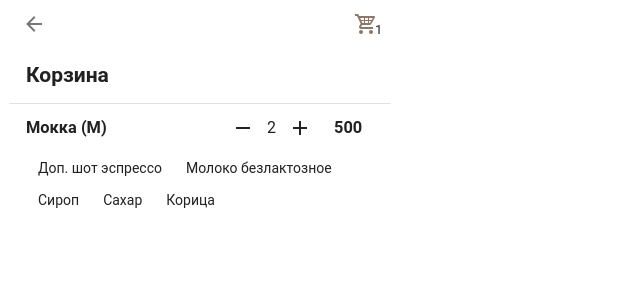
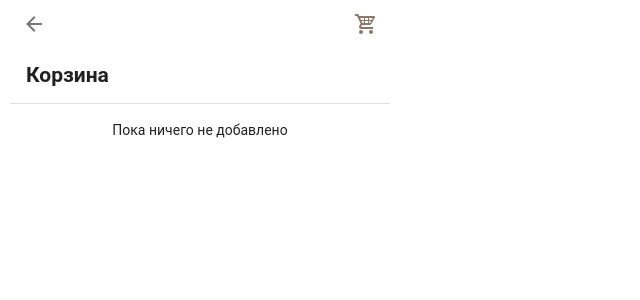
Before and after one commit to Vitykovskiy/ex-pressa-front, a Vue app: page /cart in a window 1280 px wide. Shown: the top 300 px of the page, without its empty margins (0-640 px from the left). Built offline with nearby package versions, Linux system fonts and the light colour scheme; a small style sheet from the web is missing.

Commit message:
Новый формат данных с бэка + рефакторинг

```diff
--- a/src/composables/useCart.ts
+++ b/src/composables/useCart.ts
@@ -1,35 +1,7 @@
 import { ref } from "vue";
 import type { ICartItem } from "./types";
 
-const cart = ref<ICartItem[]>([
-  {
-    id: 202,
-    groupId: 2,
-    name: "Мокка",
-    price: 250,
-    quantity: 2,
-    size: "M",
-    selectedOptions: [
-      {
-        id: 602,
-        name: "Доп. шот эспрессо",
-        price: 50,
-        position: 2,
-        isAvailable: true,
-      },
-      {
-        id: 601,
-        name: "Молоко безлактозное",
-        price: 30,
-        position: 1,
-        isAvailable: true,
-      },
-      { id: 603, name: "Сироп", price: 20, position: 3, isAvailable: true },
-      { id: 604, name: "Сахар", position: 4, isAvailable: true },
-      { id: 605, name: "Корица", position: 5, isAvailable: true },
-    ],
-  },
-]);
+const cart = ref<ICartItem[]>([]);
 
 export function useCart() {
   function addToCart(item: ICartItem): void {
--- a/src/composables/useMenu.ts
+++ b/src/composables/useMenu.ts
@@ -1,32 +1,28 @@
 import type { HttpError } from "@/services/http";
 import menuService from "@/services/menu";
-import { MENU_DATA } from "@/views/menu/constants";
 import {
-  MenuGroupType,
-  type AnyMenuGroup,
+  GroupTypes,
+  type DrinksGroup,
   type OptionsGroup,
-} from "@/views/menu/types";
+  type OtherMenuGroup,
+} from "@/services/menu/types";
+
 import { ref } from "vue";
 
-const menu = ref<AnyMenuGroup[]>([]);
+const menu = ref<(DrinksGroup | OtherMenuGroup)[]>([]);
 const options = ref<OptionsGroup[]>([]);
 
 export function useMenu() {
   async function fetchMenu(): Promise<void> {
-    /*     try {
-      menu.value = await menuService.fetchMenu();
+    try {
+      const data = await menuService.fetchMenu();
+
+      menu.value = data.filter((group) => group.type !== GroupTypes.Options);
+      options.value = data.filter((group) => group.type === GroupTypes.Options);
     } catch (e) {
       const err = e as HttpError;
       console.error(err.message, err.status, err.data);
     }
- */
-    menu.value = MENU_DATA.filter(
-      (group) => group.type !== MenuGroupType.Options
-    );
-
-    options.value = MENU_DATA.filter(
-      (group) => group.type === MenuGroupType.Options
-    );
   }
 
   if (!menu.value.length) {
--- /dev/null
+++ b/src/services/menu/types.ts
@@ -0,0 +1,80 @@
+export type AnyGroup = DrinksGroup | OptionsGroup | OtherMenuGroup;
+
+export const enum GroupTypes {
+  Drinks = "drinks_group",
+  Options = "options_group",
+  Other = "other_group",
+}
+
+export const enum ItemTypes {
+  Drinks = "drink",
+  Options = "option",
+  Other = "other",
+}
+
+export const enum DrinkSizes {
+  Small = "s",
+  Medium = "m",
+  Large = "l",
+}
+
+interface BaseMenuGroup {
+  id: number;
+  key: string;
+  name: string;
+  type: GroupTypes;
+  available: boolean;
+}
+
+export type DrinksGroup = BaseMenuGroup & {
+  type: GroupTypes.Drinks;
+  items: DrinkMenuItem[];
+};
+
+export type OtherMenuGroup = BaseMenuGroup & {
+  type: GroupTypes.Other;
+  items: OtherMenuItem[];
+};
+
+export type OptionsGroup = BaseMenuGroup & {
+  type: GroupTypes.Options;
+  items: OptionMenuItem[];
+};
+
+type BaseMenuItem = {
+  id: number;
+  name: string;
+  description: string | null;
+};
+
+export type DrinkMenuItem = BaseMenuItem & {
+  type: ItemTypes.Drinks;
+  optionsGroupKey: string | null;
+  sizes: DrinkSizeItem[];
+};
+
+export type OptionMenuItem = BaseMenuItem & {
+  type: ItemTypes.Options;
+  price: number | null;
+};
+
+export type OtherMenuItem = BaseMenuItem & {
+  type: ItemTypes.Other;
+  optionsGroupKey: string | null;
+  price: number;
+};
+
+export type MenuItem = DrinkMenuItem | OptionMenuItem | OtherMenuItem;
+
+export interface DrinkSizeItem {
+  size: DrinkSizes;
+  price: number;
+}
+
+export function isDrinksGroup(item: AnyGroup): item is DrinksGroup {
+  return item.type === GroupTypes.Drinks;
+}
+
+export function isDrinkItem(item: MenuItem): item is DrinkMenuItem {
+  return item.type === ItemTypes.Drinks;
+}
--- a/src/views/menu/constants.ts
+++ b/src/views/menu/constants.ts
@@ -1,283 +1,23 @@
-import { type AnyMenuGroup, DrinkSize, MenuGroupType } from "./types";
+import { DrinkSizes } from "@/services/menu/types";
 import type { DataTableHeader } from "vuetify";
-
-export const MENU_DATA: AnyMenuGroup[] = [
-  {
-    id: 1,
-    type: MenuGroupType.Drinks,
-    name: "Классика кофе",
-    position: 1,
-    optionsId: 6,
-    items: [
-      {
-        id: 101,
-        name: "Эспрессо",
-        position: 1,
-        isAvailable: true,
-        sizes: [
-          {
-            size: DrinkSize.Small,
-            price: 120,
-          },
-          {
-            size: DrinkSize.Medium,
-            price: 150,
-          },
-          {
-            size: DrinkSize.Large,
-            price: 180,
-          },
-        ],
-      },
-      {
-        id: 102,
-        name: "Американо",
-        position: 2,
-        isAvailable: true,
-        sizes: [
-          {
-            size: DrinkSize.Small,
-            price: 120,
-          },
-          {
-            size: DrinkSize.Medium,
-            price: 150,
-          },
-          { size: DrinkSize.Large, price: 180 },
-        ],
-      },
-      {
-        id: 103,
-        name: "Капучино",
-        position: 3,
-        isAvailable: true,
-        sizes: [
-          {
-            size: DrinkSize.Small,
-            price: 120,
-          },
-          {
-            size: DrinkSize.Medium,
-            price: 150,
-          },
-          { size: DrinkSize.Large, price: 180 },
-        ],
-      },
-    ],
-  },
-  {
-    id: 2,
-    type: MenuGroupType.Drinks,
-    name: "Сладкий кофе",
-    position: 2,
-    optionsId: 6,
-    items: [
-      {
-        id: 201,
-        name: "Латте карамельный",
-        position: 1,
-        isAvailable: true,
-        sizes: [
-          {
-            size: DrinkSize.Small,
-            price: 120,
-          },
-          {
-            size: DrinkSize.Medium,
-            price: 150,
-          },
-          { size: DrinkSize.Large, price: 180 },
-        ],
-      },
-      {
-        id: 202,
-        name: "Мокка",
-        position: 2,
-        isAvailable: true,
-        sizes: [
-          {
-            size: DrinkSize.Small,
-            price: 120,
-          },
-          {
-            size: DrinkSize.Medium,
-            price: 150,
-          },
-          { size: DrinkSize.Large, price: 180 },
-        ],
-      },
-    ],
-  },
-  {
-    id: 3,
-    type: MenuGroupType.Drinks,
-    name: "Не кофе",
-    position: 3,
-    items: [
-      {
-        id: 301,
-        name: "Матча латте",
-        position: 1,
-        isAvailable: true,
-        sizes: [
-          {
-            size: DrinkSize.Small,
-            price: 120,
-          },
-          {
-            size: DrinkSize.Medium,
-            price: 150,
-          },
-          { size: DrinkSize.Large, price: 180 },
-        ],
-      },
-      {
-        id: 302,
-        name: "Какао",
-        position: 2,
-        isAvailable: true,
-        sizes: [
-          {
-            size: DrinkSize.Small,
-            price: 120,
-          },
-          {
-            size: DrinkSize.Medium,
-            price: 150,
-          },
-          { size: DrinkSize.Large, price: 180 },
-        ],
-      },
-    ],
-  },
-  {
-    id: 4,
-    type: MenuGroupType.Other,
-    name: "Десерты",
-    position: 4,
-    items: [
-      { id: 401, name: "Чизкейк", price: 250, position: 1, isAvailable: true },
-      { id: 402, name: "Брауни", price: 220, position: 2, isAvailable: true },
-      {
-        id: 403,
-        name: "Пирог с яблоками",
-        price: 230,
-        position: 3,
-        isAvailable: false,
-      },
-    ],
-  },
-  {
-    id: 5,
-    type: MenuGroupType.Other,
-    name: "Еда",
-    position: 5,
-    items: [
-      {
-        id: 501,
-        name: "Сэндвич с курицей",
-        price: 270,
-        position: 1,
-        isAvailable: true,
-      },
-      {
-        id: 502,
-        name: "Круассан с ветчиной и сыром",
-        price: 260,
-        position: 2,
-        isAvailable: true,
-      },
-    ],
-  },
-  {
-    id: 6,
-    type: MenuGroupType.Options,
-    name: "Кофе опции",
-    position: 6,
-    items: [
-      {
-        id: 601,
-        name: "Молоко безлактозное",
-        price: 30,
-        position: 1,
-        isAvailable: true,
-      },
-      {
-        id: 602,
-        name: "Доп. шот эспрессо",
-        price: 50,
-        position: 2,
-        isAvailable: true,
-      },
-      { id: 603, name: "Сироп", price: 20, position: 3, isAvailable: true },
-      { id: 604, name: "Сахар", position: 4, isAvailable: true },
-      { id: 605, name: "Корица", position: 5, isAvailable: true },
-    ],
-  },
-  {
-    id: 7,
-    type: MenuGroupType.Options,
-    name: "Сырники опции",
-    position: 6,
-    items: [
-      {
-        id: 701,
-        name: "Сметана",
-        price: 30,
-        position: 1,
-        isAvailable: true,
-      },
-      {
-        id: 702,
-        name: "Варенье",
-        price: 50,
-        position: 2,
-        isAvailable: true,
-      },
-    ],
-  },
-  {
-    id: 8,
-    type: MenuGroupType.Other,
-    name: "Мерч",
-    position: 7,
-    items: [
-      {
-        id: 801,
-        name: "Кружка фирменная",
-        price: 600,
-        position: 1,
-        isAvailable: true,
-      },
-      {
-        id: 802,
-        name: "Термокружка",
-        price: 900,
-        position: 2,
-        isAvailable: true,
-      },
-      { id: 803, name: "Худи", price: 2500, position: 3, isAvailable: true },
-    ],
-  },
-];
 
 export const DRINKS_TABLE_HEADERS: DataTableHeader[] = [
   { title: "Наименование", key: "name", sortable: false },
   {
     title: "S",
-    key: `sizes.${DrinkSize.Small}.price`,
+    key: `sizes.${DrinkSizes.Small}.price`,
     align: "end",
     sortable: false,
   },
   {
     title: "M",
-    key: `sizes.${DrinkSize.Medium}.price`,
+    key: `sizes.${DrinkSizes.Medium}.price`,
     align: "end",
     sortable: false,
   },
   {
     title: "L",
-    key: `sizes.${DrinkSize.Large}.price`,
+    key: `sizes.${DrinkSizes.Large}.price`,
     align: "end",
     sortable: false,
   },
--- a/src/views/menu/index.vue
+++ b/src/views/menu/index.vue
@@ -11,17 +11,20 @@
 <script lang="ts" setup>
 import { computed, } from "vue";
 import { DRINKS_TABLE_HEADERS, GROUPS_TABLE_HEADERS, OTHER_TABLE_HEADERS } from "./constants";
-import { type DrinkSizeVariant, type DrinkSizesRecord, type TableRow, MenuGroupType, isDrinksGroup, isMenuGroup, isMenuItem } from "./types";
+import { isGroupRow, type DrinkSizesRecord, type GroupTableRowItem, type OtherTableRowItem, type TableRow } from "./types";
 import type { DataTableHeader } from "vuetify";
 import type { ItemSlotBase } from "vuetify/lib/components/VDataTable/types.mjs";
 import router from "@/router";
 import { useRoute } from "vue-router";
 import { RouteNames } from "@/routes";
 import { useMenu } from "@/composables/useMenu";
+import { GroupTypes, isDrinksGroup, type DrinksGroup, type DrinkSizeItem, type OtherMenuGroup } from "@/services/menu/types";
 
 const route = useRoute()
 const { menu } = useMenu()
-const activeGroup = computed(() => menu.value.find(({ id }) => id === Number(route.params.group)));
+const activeGroup = computed<DrinksGroup | OtherMenuGroup | null>(() =>
+  menu.value.find(({ id }) => id === Number(route.params.group)) ?? null
+);
 
 const title = computed(() =>
   activeGroup.value ? activeGroup.value.name : "Меню",
@@ -29,20 +32,26 @@ const title = computed(() =>
 
 const items = computed<TableRow[]>(() => {
   if (!activeGroup.value) {
-    return menu.value
+    return menu.value.map(({ id, key, name, type }) => ({ id, key, name, type })) as GroupTableRowItem[]
   }
 
   if (isDrinksGroup(activeGroup.value)) {
-    const unzip = (sizes: DrinkSizeVariant[]): DrinkSizesRecord =>
+    const unzip = (sizes: DrinkSizeItem[]): DrinkSizesRecord =>
       sizes.reduce((acc, value) => {
         acc[value.size] = { price: value.price };
         return acc;
       }, {} as DrinkSizesRecord);
 
-    const data = activeGroup.value.items.map(({ sizes, ...rest }) => ({ ...rest, sizes: unzip(sizes) }))
-    return data
+    return activeGroup.value.items.map(({ sizes, ...rest }) => ({ ...rest, sizes: unzip(sizes) }))
+
   }
-  return activeGroup.value.items
+
+  return activeGroup.value.items.map(({ id, name, price }) => (
+    {
+      id,
+      name,
+      price,
+    })) as OtherTableRowItem[]
 }
 );
 
@@ -52,10 +61,10 @@ const headers = computed<DataTableHeader[]>(() => {
   }
 
   switch (activeGroup.value.type) {
-    case MenuGroupType.Drinks:
+    case GroupTypes.Drinks:
       return DRINKS_TABLE_HEADERS;
 
-    case MenuGroupType.Other:
+    case GroupTypes.Other:
       return OTHER_TABLE_HEADERS;
 
     default:
@@ -69,14 +78,12 @@ function onRowClick(
 ): void {
   const tableRow = ctx.item;
 
-  if (isMenuGroup(tableRow)) {
+  if (isGroupRow(tableRow)) {
     router.push({ name: RouteNames.Menu, params: { group: tableRow.id } })
     return;
   }
 
-  if (isMenuItem(tableRow)) {
-    router.push({ name: RouteNames.MenuItem, params: { item: tableRow.id } })
-  }
+  router.push({ name: RouteNames.MenuItem, params: { item: tableRow.id } })
 }
 </script>
 
--- a/src/views/menuItem/index.vue
+++ b/src/views/menuItem/index.vue
@@ -2,7 +2,7 @@
     <div class="card">
         <div class="card__header">
             <h2>{{ item?.name }}</h2>
-            <!--   <p>{{ description }}</p> -->
+            <p>{{ item?.description }}</p>
             <h3>{{ basePrice * quantity + " ₽" }}</h3>
         </div>
         <v-divider />
@@ -51,9 +51,9 @@
 import { useMenu } from '@/composables/useMenu';
 import { computed, onBeforeMount, ref } from 'vue';
 import { useRoute } from 'vue-router';
-import { isDrinkItem, type AnyMenuGroup, type DrinkSizeVariant, type MenuItem, type OptionsGroup, type OptionsMenuItem, } from '../menu/types';
 import { useCart } from '@/composables/useCart';
 import router from '@/router';
+import { isDrinkItem, type AnyGroup, type DrinkMenuItem, type DrinkSizeItem, type MenuItem, type OptionMenuItem, type OtherMenuItem } from '@/services/menu/types';
 
 const route = useRoute();
 const { menu, options } = useMenu();
@@ -75,31 +75,31 @@ const quantityComputed = computed({
     },
 });
 
-const group = computed<AnyMenuGroup | null>(() => {
+const group = computed<AnyGroup | null>(() => {
     const { group: groupId } = route.params
     return menu.value.find((item) => item.id === Number(groupId)) || null
 })
 
-const optionsItems = computed<OptionsMenuItem[] | null>(() => {
-    const optionId = group.value?.optionsId
-    return options.value.find((item) => item.id === Number(optionId))?.items || null
-})
-
-const item = computed<MenuItem | null>(() => {
+const item = computed<DrinkMenuItem | OtherMenuItem | null>(() => {
     const { group: groupId, item: itemId } = route.params
     const group = menu.value.find((item) => item.id === Number(groupId))
     return group?.items.find((item) => item.id === Number(itemId)) || null
 })
 
-const sizes = computed<DrinkSizeVariant[] | null>(() =>
-    isDrinkItem(item.value) ? item.value.sizes : null,
+const optionsItems = computed<OptionMenuItem[] | null>(() => {
+    const optionsKey = item.value?.optionsGroupKey
+    return options.value.find((item) => item.key === optionsKey)?.items || null
+})
+
+const sizes = computed<DrinkSizeItem[] | null>(() =>
+    item.value && isDrinkItem(item.value) ? item.value.sizes : null
 );
 
-const selectedDrinkSize = computed<DrinkSizeVariant | null>(() =>
+const selectedDrinkSize = computed<DrinkSizeItem | null>(() =>
     sizes.value?.[sizeSelector.value] ?? null
 );
 
-const selectedOptions = ref<OptionsMenuItem[]>([]);
+const selectedOptions = ref<OptionMenuItem[]>([]);
 
 const basePrice = computed(() => {
     if (!item.value) return 0
@@ -111,7 +111,7 @@ const basePrice = computed(() => {
     return basePrice ? basePrice + optionsPrice : 0
 })
 
-function onOptionClick(option: OptionsMenuItem): void {
+function onOptionClick(option: OptionMenuItem): void {
     if (isOptionSelected(option)) {
         selectedOptions.value = selectedOptions.value.filter(
             ({ id }) => id !== option.id,
@@ -121,7 +121,7 @@ function onOptionClick(option: OptionsMenuItem): void {
     }
 }
 
-function isOptionSelected(option: OptionsMenuItem): boolean {
+function isOptionSelected(option: OptionMenuItem): boolean {
     return selectedOptions.value.some(({ id }) => id === option.id);
 }
 
```
Also changed, not shown: src/services/menu/index.ts (+3 -4 lines), src/views/menu/types.ts (+33 -87 lines).
